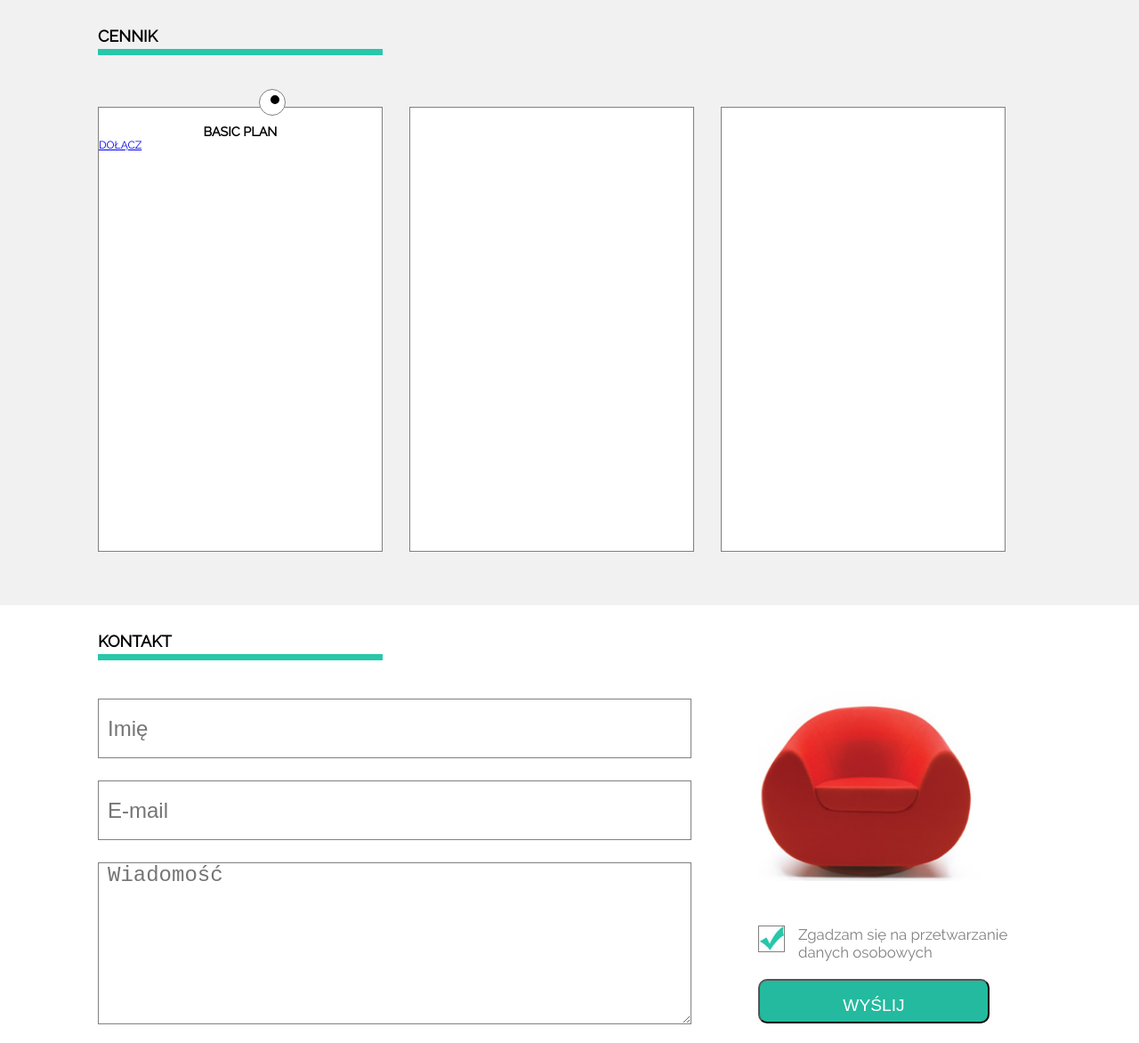
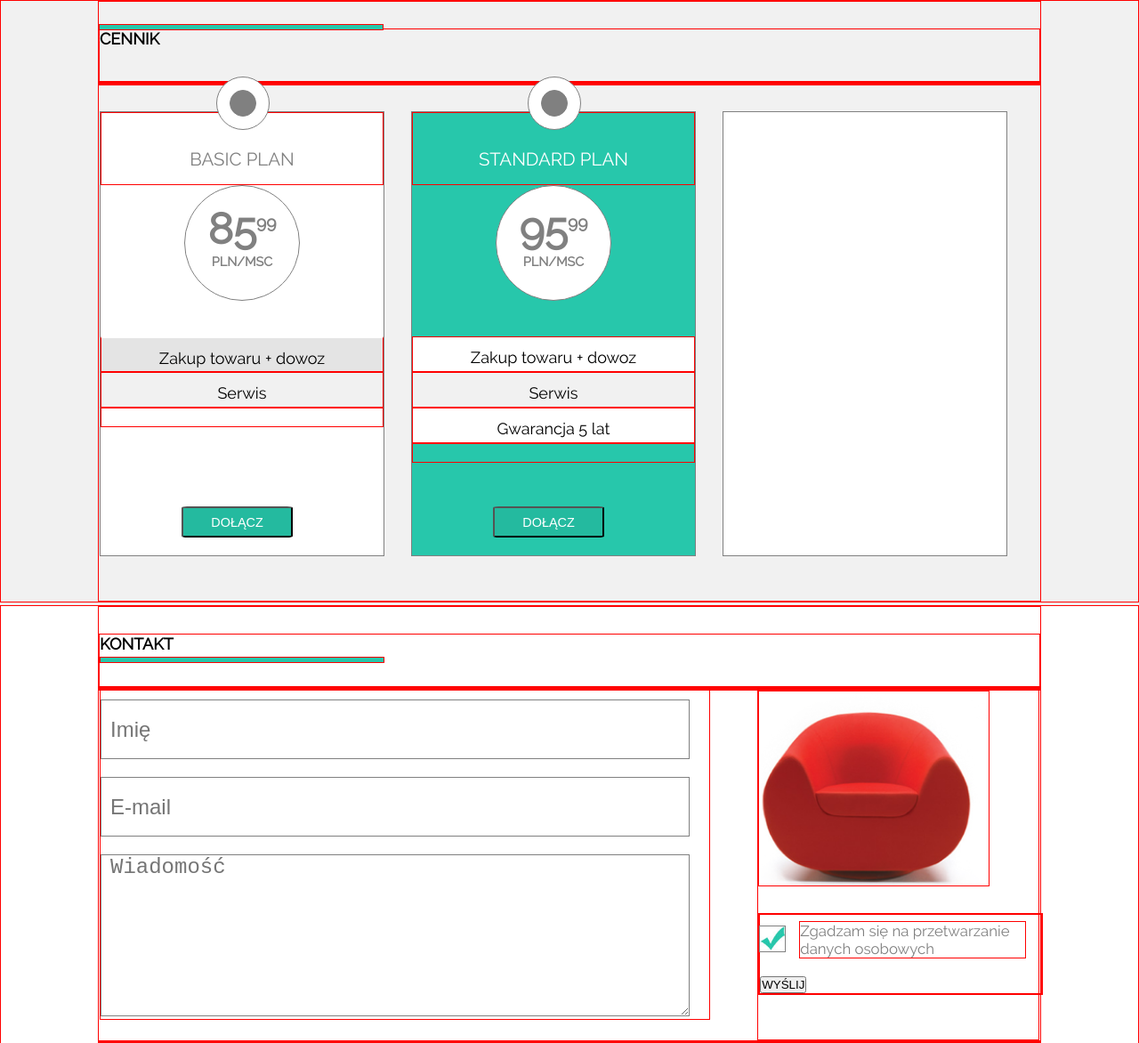
Before and after one commit to MalgorzataPawlak/Sit-on-Chair, a plain HTML site: page index.html in a window 1280 px wide. Shown: the part 820-1992 px from the top of the page at 89% size. Drawn offline with Linux system fonts and the light colour scheme; files whose address does not match are found by name.

Commit message:
zrobione 2 moduły z sekcji Cennik

```diff
--- a/css/style.css
+++ b/css/style.css
@@ -30,7 +30,7 @@ header {
   width: 100%;
 }
 div {
-  border: 0px solid red;
+  border: 1px solid red;
   box-sizing: border-box;
 }
 section, header, footer {
@@ -138,7 +138,7 @@ h2 {
   left: 400px;
   font-weight: 400;
 }
-button {
+.button1 {
   text-decoration: none;
   color: white;
   background-color: rgb(36, 186, 159);
@@ -280,57 +280,103 @@ button {
   display: block;
   content: "";
 }
-.kolko {
+.plan_slice {
+  margin: 0 auto;
+  height: 50px;
+  width: 100%;
+  text-align: center;
+  font-size: 1.7em;
+  color: grey;
+  padding: 40px;
+  display: block;
+}
+.price {
+  width: 130px;
+  height: 130px;
+  border-radius: 50%;
+  border: 1px solid grey;
+  margin: 0 auto;
+  display: block;
+  font-size: 4em;
+  font-weight: 600;
+  color: grey;
+  text-align: center;
+  position: relative;
+  margin-bottom: 40px;
+  padding: 20px 20px 0px 20px;
+  z-index: 2;
+  background-color: white;
+}
+sup {
+  font-size: 0.4em;
+}
+.pln {
+  font-size: 0.3em;
+}
+.circle {
+  width: 60px;
+  height: 60px;
+  border-radius: 50%;
+  border: 1px solid grey;
+  position: absolute;
+  left: 130px;
+  top: -40px;
+  background-color: white;
+}
+.littleCircle {
   width: 30px;
   height: 30px;
   border-radius: 50%;
   border: 1px solid grey;
   position: absolute;
-  right:108px;
-  top: -21px;
-  background-color: white;
-}
-.koleczko {
-  width: 10px;
-  height: 10px;
-  border-radius: 50%;
-  border: 4px solid black;
-  position: absolute;
-  right: 6px;
-  top: 6px;
-  background-color: black;
+  left: 145px;
+  top: -25px;
+  background-color: grey;
   z-index: 2;
   margin: 0 auto;
 }
-.line {
-  background-color: rgb(36, 186, 159);
-  height: 5px;
-  margin-bottom: 12px;
-}
-.plan {
-  font-size: 1.2em;
-  text-align: center;
-  margin-top: 18px;
-}
-.dolacz {
-  width: 90px;
-  height: 20px;
-  border-radius: 10%;
+.button2 {
+  width: 125px;
+  height: 35px;
+  border-radius: 5%;
   text-align: center;
   text-decoration: none;
-  margin: 0 auto;
-  font-size: 0.8em;
+  margin: 90px 90px 30px 90px;
+  font-size: 1.2em;
   font-weight: 300;
+  color: white;
+  background-color: rgb(36, 186, 159);
+  position: absolute;
+  bottom: -10px;
 }
-.turkusowy {
-  background-color: rgb(36, 186, 159);
-  color: white;
+.button_slice {
+  padding-top: 20px;
+  }
+.ofert_line {
+  font-size: 1.5em;
+  color: black;
+  height: 40px;
+  line-height: 2.5;
+  text-align: center;
+  color: black;
+  padding: 0 10px 0 10px;
 }
-.kreska {
-  height: 3px;
+.darkgrey {
+  background-color: rgb(228, 228, 228);
+  border-top: 2px solid white;
 }
+.lightgrey {
+  background-color: rgb(241, 241, 241);
+  }
 .slice {
   width: 100%;
+}
+.green {
+  background-color: rgb(39, 199, 171);
+  color: white !important;
+}
+.blank {
+  background-color: white;
 }
 
 /*section form*/
@@ -352,14 +398,14 @@ input {
   width: 95%;
   border: 1px solid grey;
   height: 65px;
-  margin-top: 15px;
+  margin-top: 10px;
   margin-bottom: 10px;
 }
 textarea {
   width: 95%;
   border: 1px solid grey;
   height: 180px;
-  margin-top: 15px;
+  margin-top: 10px;
   font-size: 2em;
   color: rgb(241 241 241);
   padding-left: 10px;
@@ -389,7 +435,7 @@ display: inline-block;
   font-size: 1.4em;
   color: grey;
   margin-left: 45px;
-  margin-top: 20px;
+  margin-top: 8px;
   margin-bottom: 20px;
 }
 .tick {
@@ -404,7 +450,7 @@ display: inline-block;
   background-size: cover;
   background-position: center;
   position: absolute;
-  top: 20px;
+  top: 13px;
   left: -30px;
 }
 
--- a/index.html
+++ b/index.html
@@ -43,7 +43,7 @@
           </h2>
           <p class="lorem">Lorem ipsum dolor sit amet, consectetur adipiscing elit. Nullam luctus porta ligula quis pellentesque. Fusce blandit tortor at nisi egestas fringilla. Ut finibus in orci a elementum. Pellentesque eleifend diam ut ligula tristique posuere.
           </p>
-          <button type="button">ZOBACZ WIĘCEJ</button>
+          <button type="button" class="button1">ZOBACZ WIĘCEJ</button>
         </div><!--koniec tekst-->
 
         <div class="scrolling right">
@@ -114,31 +114,66 @@
 
           <div class="small_box vertical">
 
-            <div class="top slice">
-              <h5 class="plan turkus">BASIC PLAN</h5>
+            <div class="plan_slice">
+              <p>BASIC PLAN</p>
+            </div>
+            <div class="price">
+
+              <p>85<sup>99</sup></p>
+              <p class="pln">PLN/MSC</p>
             </div>
 
-            <div class="circle slice">
-              <div class="kolko">
-                <div class="koleczko">
-                </div>
-              </div><!--koniec kółko-->
+            <div class="circle">
+            </div>
+            <div class="littleCircle">
             </div>
 
-            <div class="first_line slice">
+            <div class="ofert_line darkgrey">
+              <p>Zakup towaru + dowoz</p>
             </div>
-            <div class="second_line slice">
+            <div class="ofert_line lightgrey">
+              <p>Serwis</p>
             </div>
 
-            <div class="bottom slice">
-              <a href="#">DOŁĄCZ
+            <div class="button_slice">
+              <a href="#">
+                <button type="button" class="button2">DOŁĄCZ</button>
               </a>
             </div>
 
 
           </div><!--koniec small_box vertical-->
 
-          <div class="small_box vertical">
+          <div class="small_box vertical green">
+            <div class="plan_slice green">
+              <p>STANDARD PLAN</p>
+            </div>
+            <div class="price">
+
+              <p>95<sup>99</sup></p>
+              <p class="pln">PLN/MSC</p>
+            </div>
+
+            <div class="circle">
+            </div>
+            <div class="littleCircle">
+            </div>
+
+            <div class="ofert_line blank">
+              <p>Zakup towaru + dowoz</p>
+            </div>
+            <div class="ofert_line lightgrey">
+              <p>Serwis</p>
+            </div>
+            <div class="ofert_line blank">
+              <p>Gwarancja 5 lat</p>
+            </div>
+
+            <div class="button_slice">
+              <a href="#">
+                <button type="button" class="button2">DOŁĄCZ</button>
+              </a>
+            </div>
           </div>
 
           <div class="small_box vertical">
```
